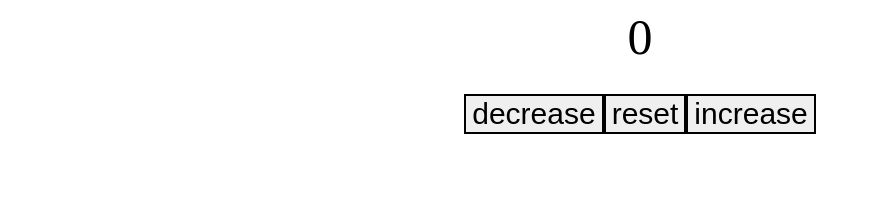
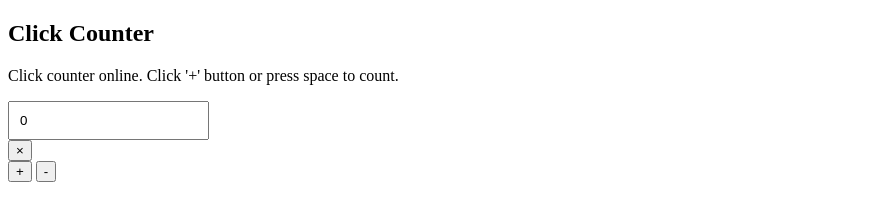
Before and after one commit to Aniketrai93/proejct, a plain HTML site: page index.html in a window 1280 px wide. Shown: the whole page, without its empty margins (0-871 px from the left). Drawn offline with Linux system fonts and the light colour scheme.

Commit message:
Enhance index.html with click counter features
Updated the title and added a click counter interface with buttons and input.

```diff
--- a/index.html
+++ b/index.html
@@ -4,17 +4,24 @@
 <head>
     <meta charset="UTF-8">
     <meta name="viewport" content="width=device-width, initial-scale=1.0">
+    <title>Click Counter</title>
     <link rel="stylesheet" href="style.css">
-    <title>Document</title>
 </head>
 <body>
 
-    <label id="countLabel">0</label><br/>
-    <div id="count">
-     <button id="decreaseBtn">decrease</button>
-    <button id="resetBtn">reset</button>
-    <button id="increaseBtn">increase</button>
-</div>
-<script src="./script.js"></script>
+    <h2>Click Counter</h2>
+    <p>Click counter online. Click '+' button or press space to count.</p>
+
+    <div class="box">
+        <div class="input-area">
+            <input type="number" id="count" value="0">
+            <button id="clear">×</button>
+        </div>
+
+        <button class="btn plus" id="plus">+</button>
+        <button class="btn minus" id="minus">-</button>
+    </div>
+
+<script src="script.js"></script>
 </body>
 </html>
```
